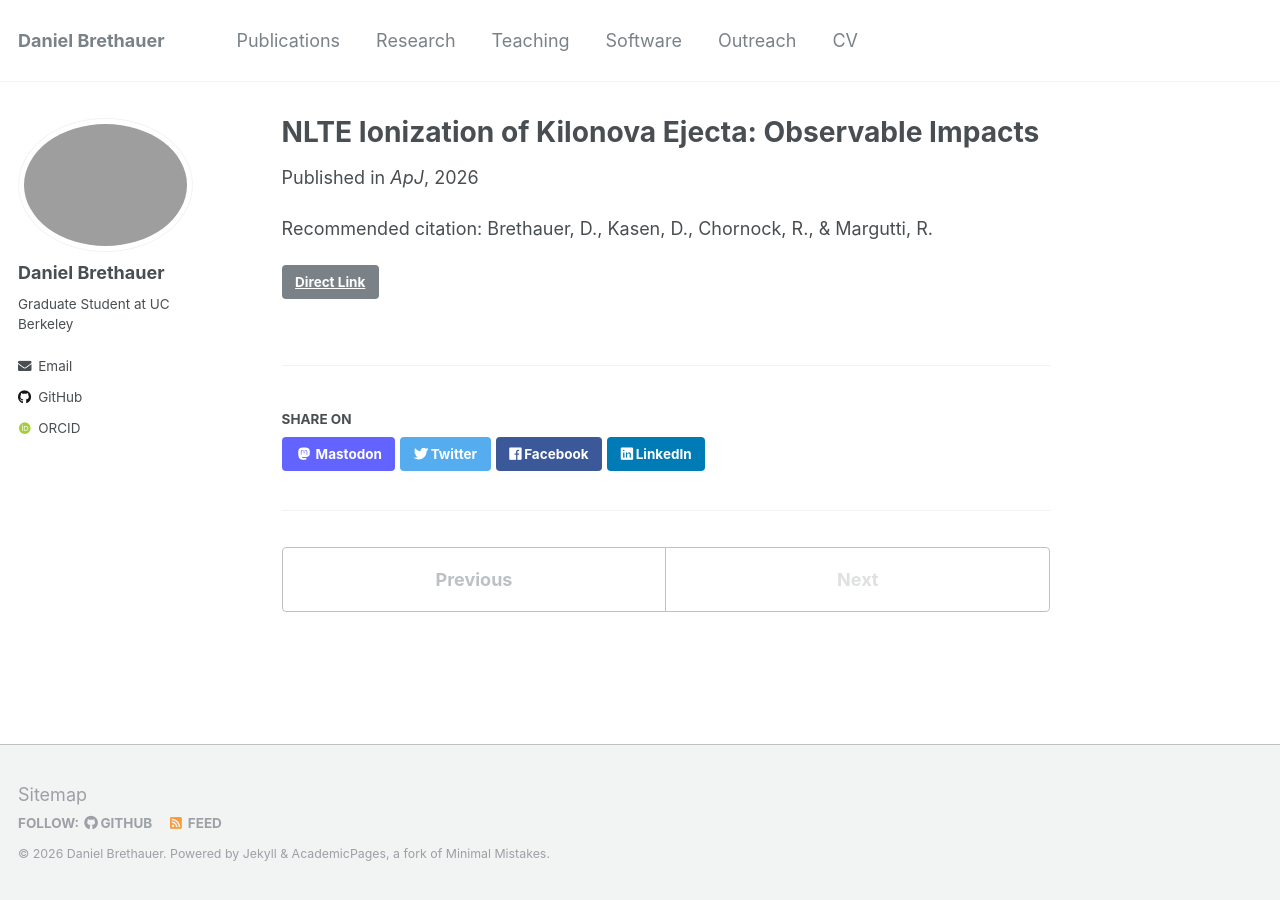
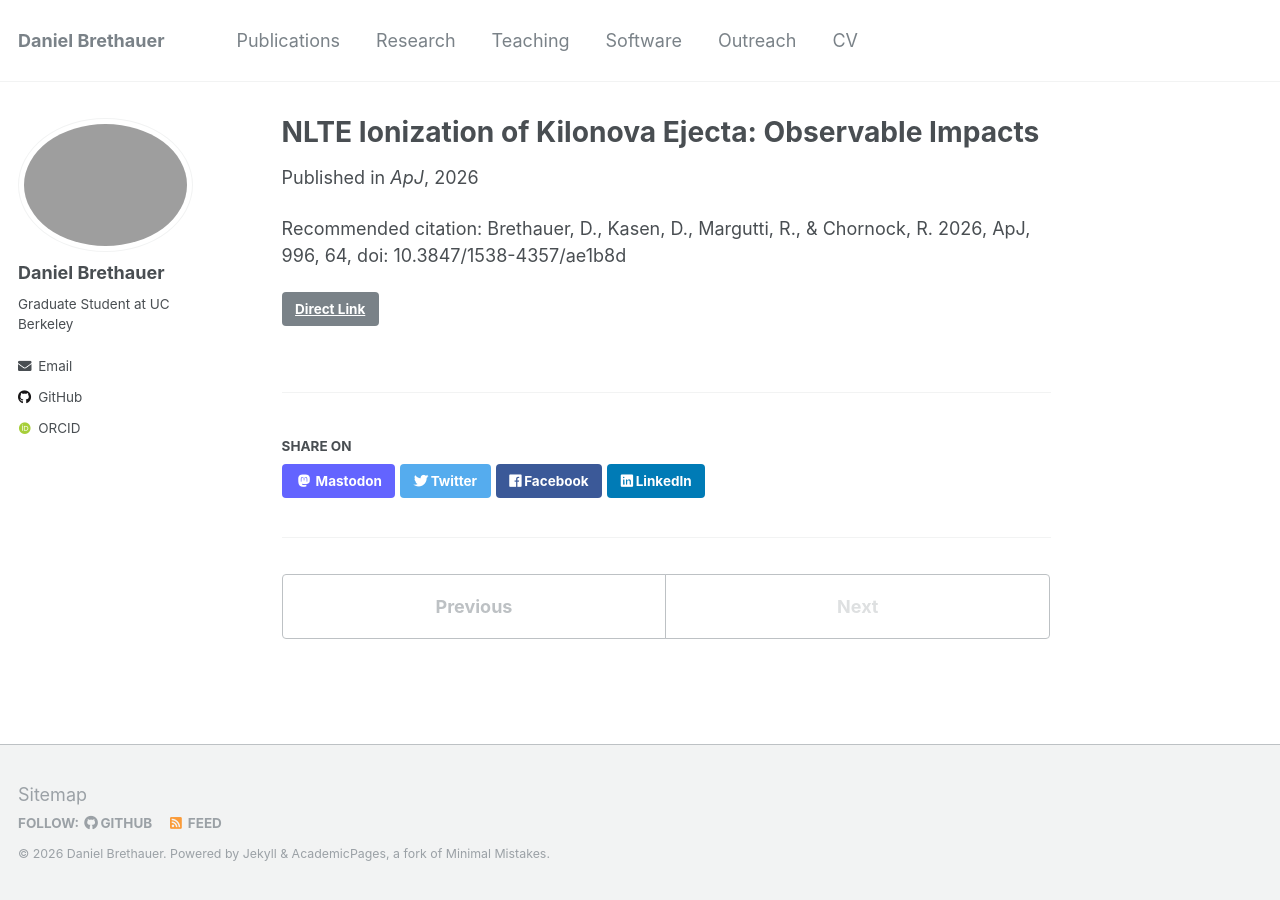
Before and after one commit to dbrethauer/dbrethauer.github.io, a Jekyll site: the page built from _publications/2025-NLTE-KN-Ionization.md, in a window 1280 px wide. Built offline with Jekyll 4.4.1, drawn with Linux system fonts in a browser that asks for light colours; some web fonts are replaced.

Commit message:
Update 2025-NLTE-KN-Ionization.md

```diff
--- a/_publications/2025-NLTE-KN-Ionization.md
+++ b/_publications/2025-NLTE-KN-Ionization.md
@@ -5,5 +5,5 @@ permalink: /publication/NLTE-KN-Ionization
 date: 2026-01-02
 venue: 'ApJ'
 link: 'https://ui.adsabs.harvard.edu/abs/2025arXiv250818364B/abstract'
-citation: "Brethauer, D., Kasen, D., Chornock, R., &  Margutti, R."
+citation: "Brethauer, D., Kasen, D., Margutti, R., & Chornock, R. 2026, ApJ, 996, 64, doi: 10.3847/1538-4357/ae1b8d"
 ---
```
